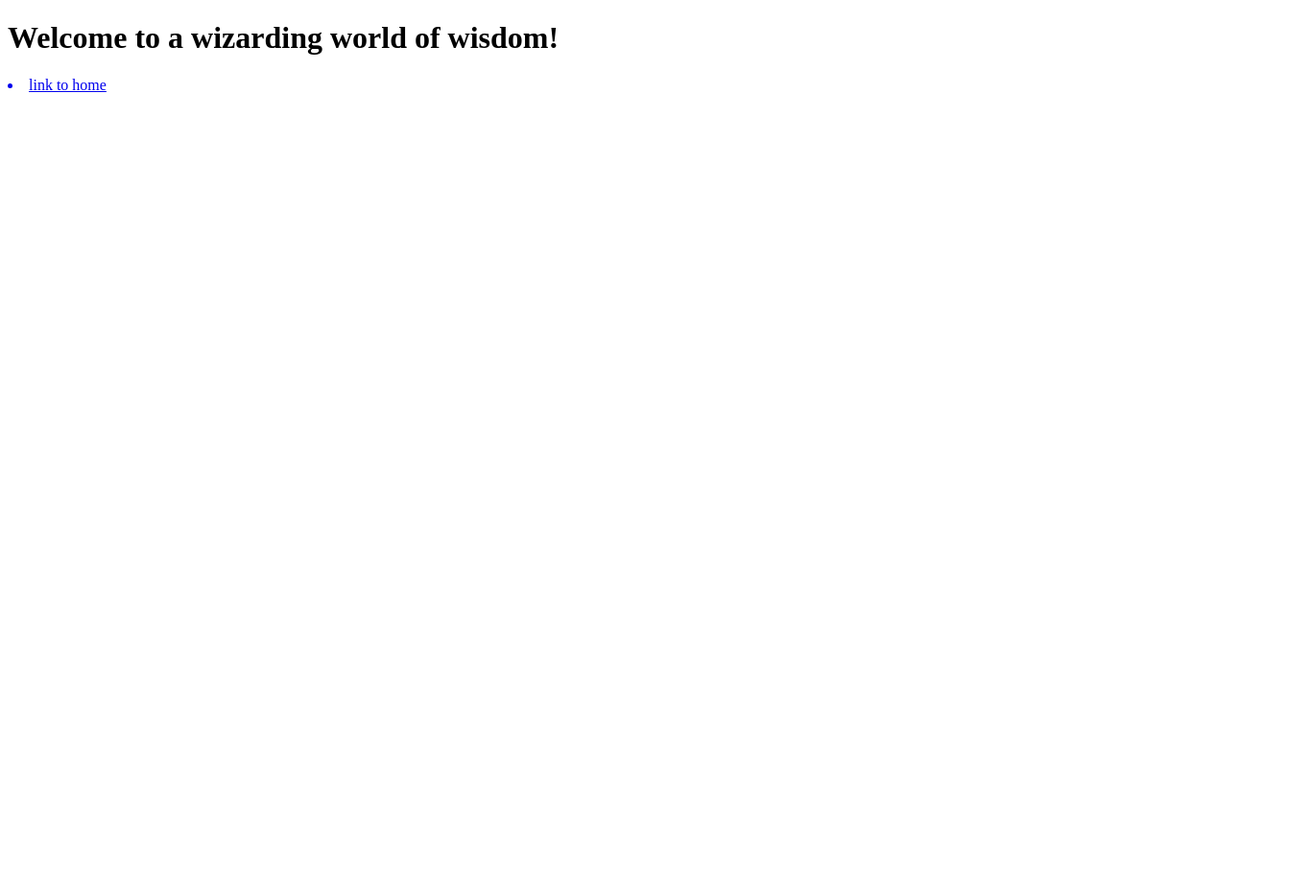
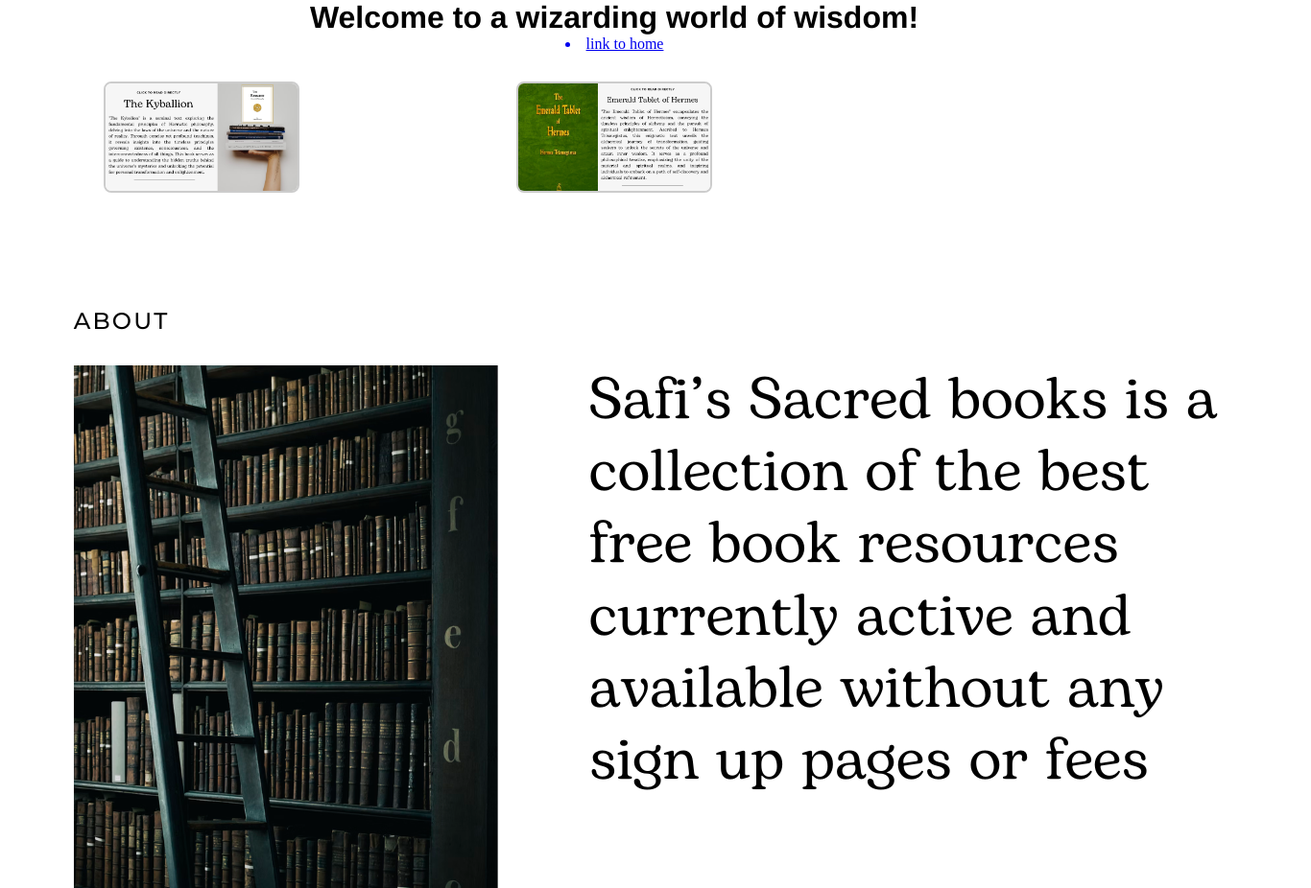
Before and after one commit to SAM101013/week7backend, a website: page safisbooks/esoteric.html in a window 1280 px wide. Shown: the top 926 px of the page at 96% size, 1366 px wide, since content can reach past the window. Before the commit the page ends 800 px from the top, so only its background shows below. Drawn offline with Linux system fonts and the light colour scheme.

Commit message:
enhancement

```diff
--- a/safisbooks/esoteric.html
+++ b/safisbooks/esoteric.html
@@ -2,11 +2,29 @@
 <html lang="en">
   <head>
     <meta charset="UTF-8" />
+    <link rel="stylesheet" href="styles.css" />
     <meta name="viewport" content="width=device-width, initial-scale=1.0" />
     <title>safisbooks</title>
   </head>
   <body>
     <h1>Welcome to a wizarding world of wisdom!</h1>
     <a href="index.html"><li>link to home</li></a>
+    <div class="image-grid">
+      <a href="http://www.kybalion.org/TheKybalion.pdf" target="_blank">
+        <img class="safisbooks" src="/safisbooks/kyballion.png" alt="Image 8" />
+      </a>
+      <a href="http://public-library.uk/ebooks/71/91.pdf" target="_blank">
+        <img class="safisbooks" src="/safisbooks/emerald.png" alt="Image 9" />
+      </a>
+      <!-- Add the third image here -->
+    </div>
+
+    <!-- <img src="/safisbooks/1.png" alt="Image 1" /> -->
+    <img src="/safisbooks/2.png" alt="Image 2" />
+    <img src="/safisbooks/3.png" alt="Image 3" />
+    <img src="/safisbooks/4.png" alt="Image 4" />
+    <img src="/safisbooks/5.png" alt="Image 5" />
+    <img src="/safisbooks/6.png" alt="Image 6" />
+    <img src="/safisbooks/7.png" alt="Image 7" />
   </body>
 </html>
--- a/safisbooks/styles.css
+++ b/safisbooks/styles.css
@@ -1,6 +1,3 @@
-/* styles.css */
-
-/* Reset default margin and padding */
 body,
 h1,
 ul {
@@ -8,20 +5,41 @@ ul {
   padding: 0;
 }
 
-/* Set images to display full width */
-img {
-  width: 100%;
-  display: block; /* Ensures the images do not have any extra space around them */
+h1 {
+  text-align: center;
+  font-family: "Franklin Gothic Medium", "Arial Narrow", Arial, sans-serif;
 }
 
-/* Center the heading */
-h1 {
+/* Style the link to books */
+a {
+  display: block;
   text-align: center;
+  margin-bottom: 20px;
 }
 
-/* Style the link to home */
-a {
-  display: block; /* Make the link a block element for proper spacing */
-  text-align: center;
-  margin-bottom: 20px; /* Add some space below the link */
+img.safisbooks {
+  width: 200px;
+  height: auto;
+  margin: 10px;
+  border: 2px solid #ccc;
+  border-radius: 8px;
 }
+
+/* Apply hover effect to images */
+img.safisbooks:hover {
+  opacity: 0.8;
+}
+
+.image-grid {
+  display: grid;
+  grid-template-columns: repeat(3, 1fr);
+  gap: 10px;
+}
+
+.image-grid a {
+  display: block;
+}
+.safisbooks {
+  max-width: 33vh;
+  height: auto;
+}
```
Also changed, not shown: safisbooks/index.html (+11 -2 lines), safisbooks/2.png (added), safisbooks/3.png (added), safisbooks/4.png (added), safisbooks/5.png (added), safisbooks/6.png (added), safisbooks/7.png (added), safisbooks/emerald.jpg (added), safisbooks/emerald.png (added), safisbooks/kyballion.png (added), src/images/1.png (deleted), src/images/2.png (deleted), src/images/5.png (deleted), src/images/7.png (deleted), 1 other file.
